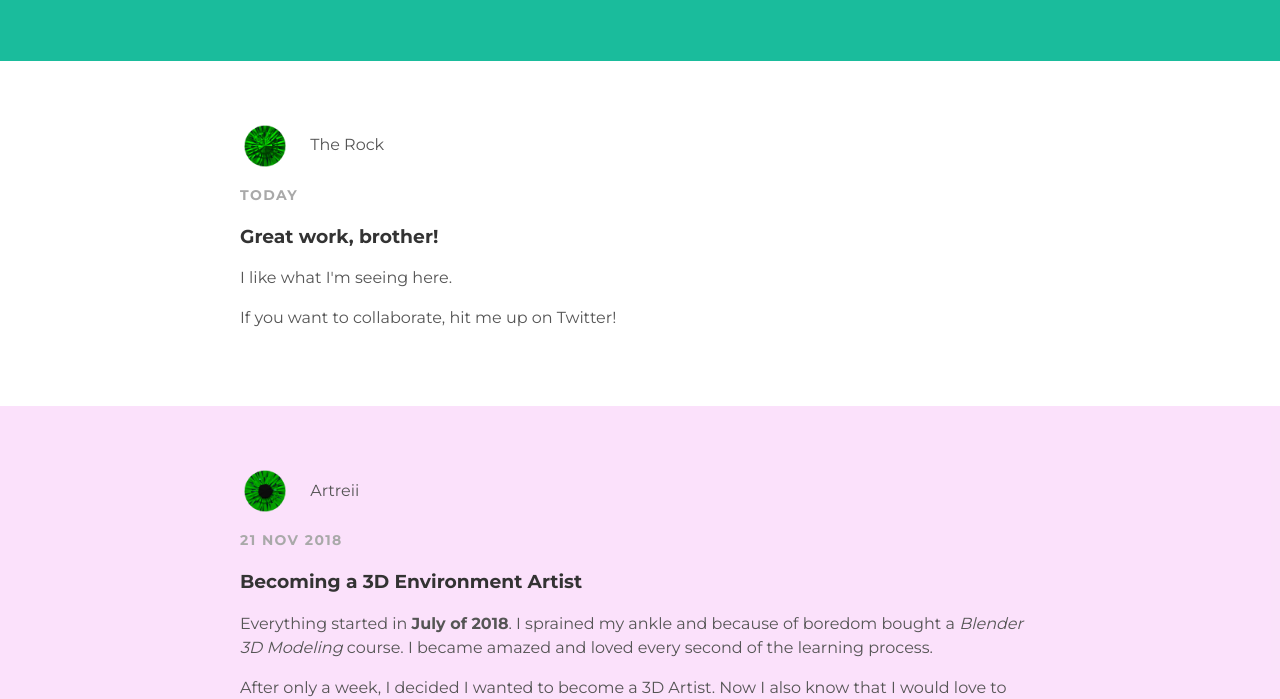
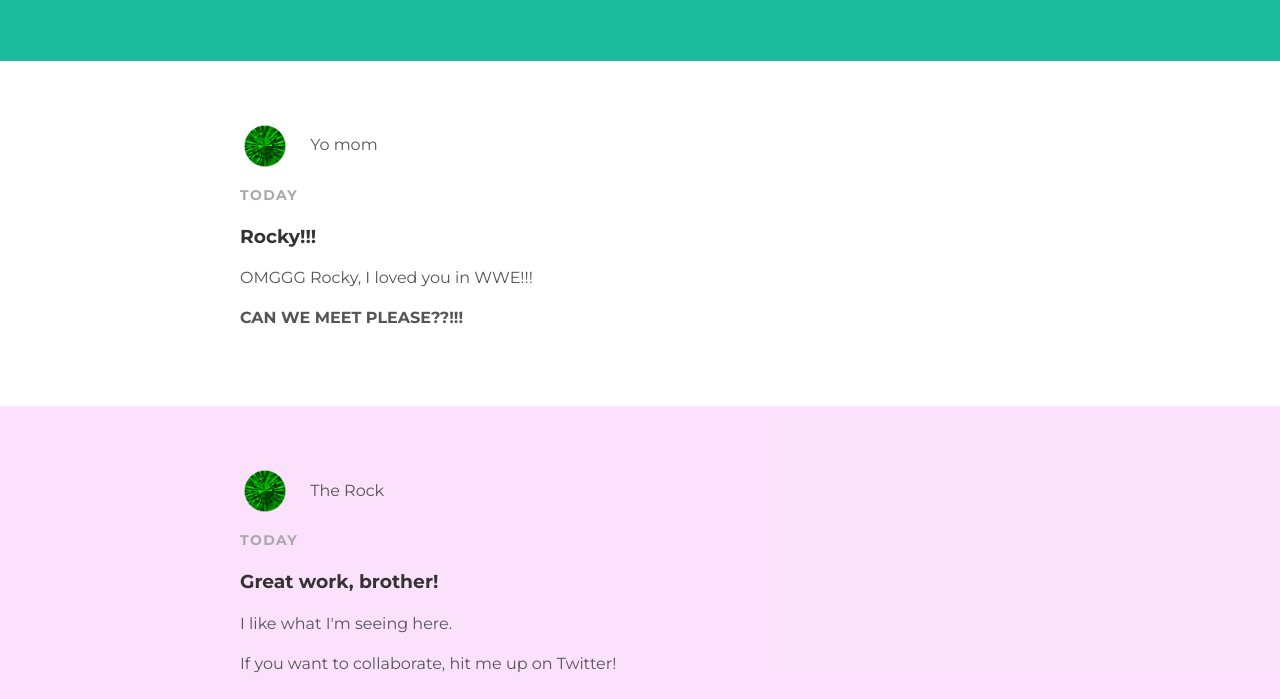
Before and after one commit to CatDestroyer/CatDestroye1r.github.io, a plain HTML site: page index.html in a window 1280 px wide. Shown: the part 89-788 px from the top of the page. Drawn offline with Linux system fonts and the light colour scheme.

Commit message:
Update index.html

```diff
--- a/index.html
+++ b/index.html
@@ -15,6 +15,23 @@
      </div>
    </div>
    <div id="content">
+    <div class="post-container">
+       <div class="post">
+         <div class="post-author">
+           <img src="Iris.png" width="32" height="32">
+           <span>Yo mom</span>
+         </div>
+         <p class="post-date">Today</p>
+         <h3 class="post-title">Rocky!!!</h3>
+         <div class="post-content">
+           <p>
+             OMGGG Rocky, I loved you in WWE!!!
+           </p>
+           <p>
+            <strong>CAN WE MEET PLEASE??!!!</strong>
+           </p>
+       </div>
+     </div>
      <div class="post-container">
        <div class="post">
          <div class="post-author">
```
